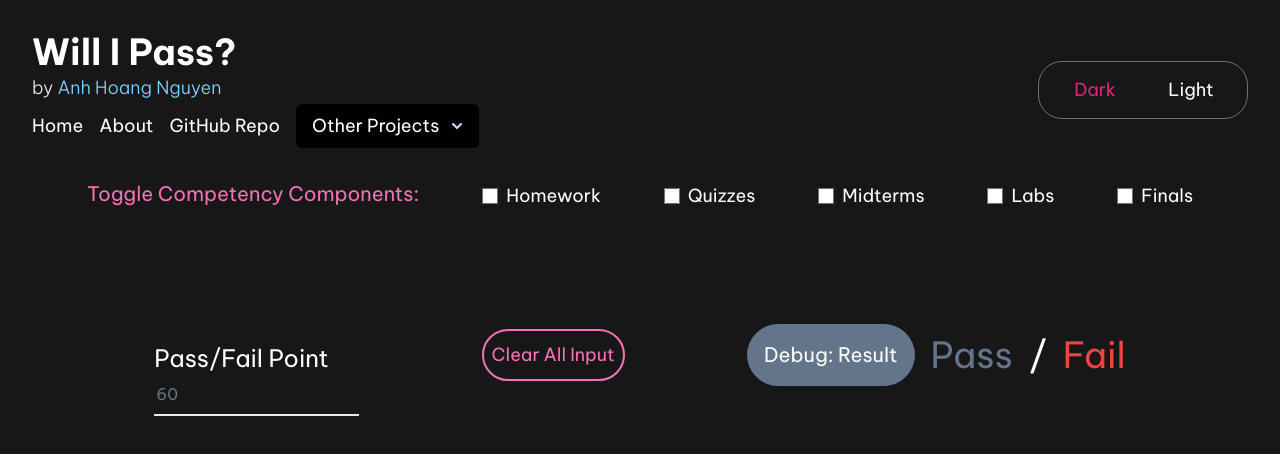
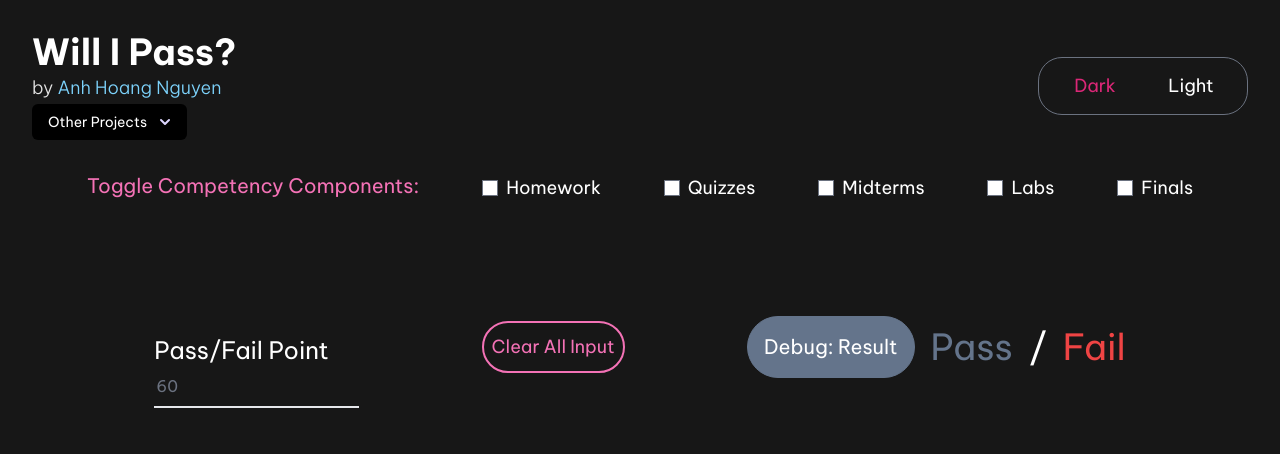
Before and after one commit to aaanh/will-i-pass, a Next.js app in the folder web-app/: page / in a window 1280 px wide. Shown: the top 454 px of the page. Built offline with nearby package versions, Linux system fonts and the light colour scheme.

Commit message:
refactor header, restyle dropdown

```diff
--- a/web-app/components/Branding.js
+++ b/web-app/components/Branding.js
@@ -51,7 +51,7 @@ export default function Branding() {
 					by <Link href="https://github.com/aaanh">Anh Hoang Nguyen</Link>
 				</p>
 				<div className="flex justify-between space-x-4">
-					<button
+					{/* <button
 						onClick={(e) => {
 							e.preventDefault();
 							Router.push("https://www.hoanganh.dev/");
@@ -76,10 +76,10 @@ export default function Branding() {
 						className="border-b border-transparent hover:border-b-sky-500"
 					>
 						GitHub Repo
-					</button>
+					</button> */}
 					<Menu as="div" className="relative inline-block text-left">
 						<div>
-							<Menu.Button className="inline-flex w-full justify-center rounded-md items-center text-lg dark:bg-black bg-opacity-20 px-4 py-2 font-medium dark:text-white hover:bg-opacity-30 focus:outline-none focus-visible:ring-2 focus-visible:ring-white focus-visible:ring-opacity-75">
+							<Menu.Button className="inline-flex w-full justify-center rounded-md items-center text-sm dark:bg-black bg-opacity-20 px-4 py-2 font-medium dark:text-white hover:bg-opacity-30 focus:outline-none focus-visible:ring-2 focus-visible:ring-white focus-visible:ring-opacity-75">
 								Other Projects
 								<ChevronDownIcon
 									className="ml-2 -mr-1 h-5 w-5 text-violet-200 hover:text-violet-100"
@@ -96,7 +96,7 @@ export default function Branding() {
 							leaveFrom="transform opacity-100 scale-100"
 							leaveTo="transform opacity-0 scale-95"
 						>
-							<Menu.Items className="absolute right-0 mt-2 w-56 origin-top-right divide-y dark:bg-slate-900 dark:text-white divide-gray-100 rounded-md bg-white shadow-lg ring-1 ring-black ring-opacity-5 focus:outline-none">
+							<Menu.Items className="absolute left-0 mt-2 w-56 origin-top-right divide-y dark:bg-slate-900 dark:text-white divide-gray-100 rounded-md bg-white shadow-lg ring-1 ring-black ring-opacity-5 focus:outline-none">
 								<div className="px-1 py-1 ">
 									<Menu.Item>
 										{({ active }) => (
```
